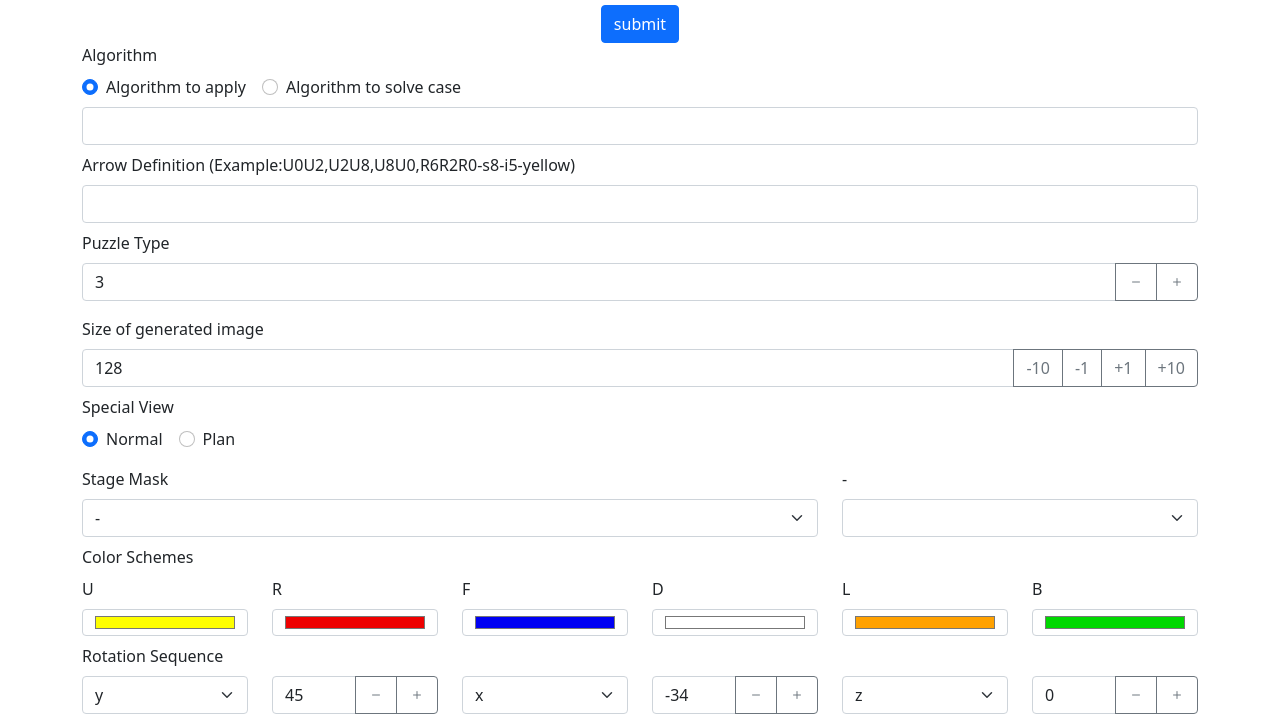
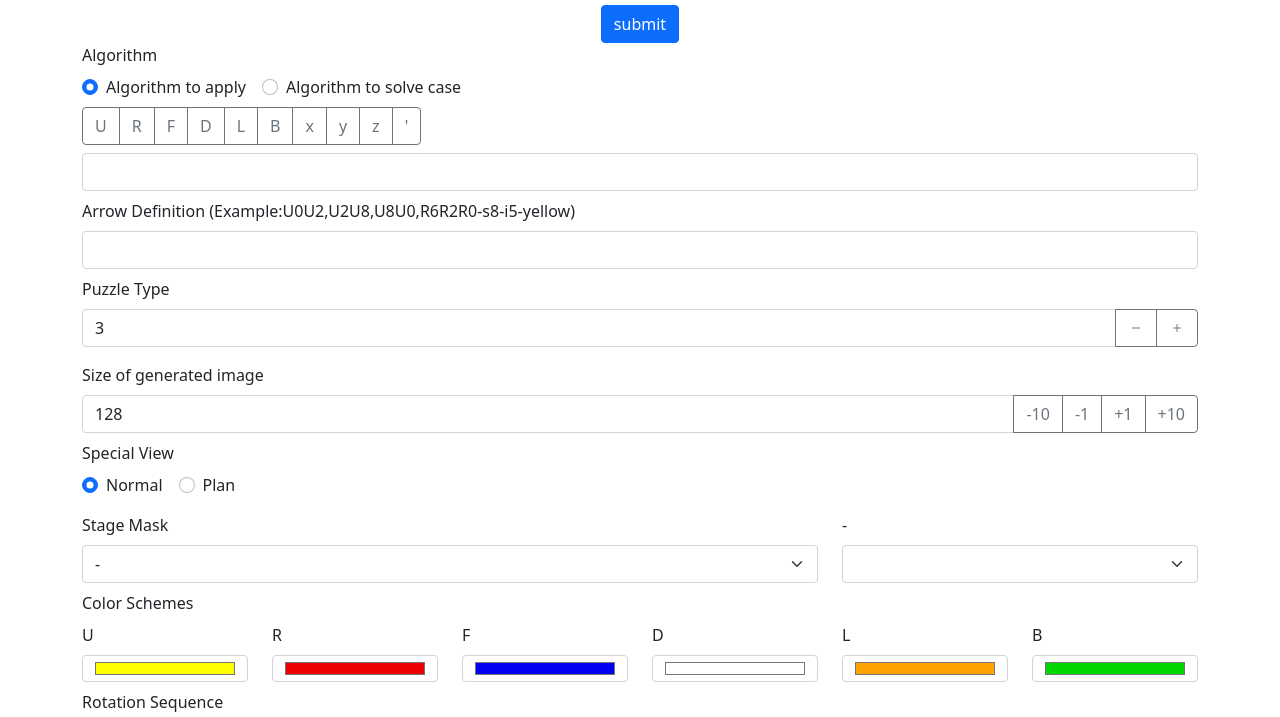
Before and after one commit to roudai/VisualCubeEditor2, a plain HTML site: page index.html in a window 1280 px wide. Shown: the part 131-848 px from the top of the page. Drawn offline with nearby package versions, Linux system fonts and the light colour scheme.

```diff
--- a/index.html
+++ b/index.html
@@ -17,11 +17,11 @@
     </div>
 
     <div class="text-center">
-      <button type="submit" class="btn btn-primary mt-2" v-on:click="drawCube">submit</button>
+      <button type="submit" class="btn btn-primary mt-2" @click="drawCube">submit</button>
     </div>
 
     <!-- Algorithm -->
-    <div class="mb-2 top-10">
+    <div class="mb-2">
       <div>
         <label class="form-label" for="algorithm">Algorithm</label>
       </div>
@@ -32,6 +32,18 @@
       <div class="form-check form-check-inline mb-2">
         <input class="form-check-input" type="radio" name="algorithmRadioOptions" id="algorithmRadio2" value="case" v-model="algtype">
         <label class="form-check-label" for="algorithmRadio2">Algorithm to solve case</label>
+      </div>
+      <div class="input-group form-inline mb-2">
+        <button class="btn btn-outline-secondary" type="button" @click="addAlgorithm('U')">U</button>
+        <button class="btn btn-outline-secondary" type="button" @click="addAlgorithm('R')">R</button>
+        <button class="btn btn-outline-secondary" type="button" @click="addAlgorithm('F')">F</button>
+        <button class="btn btn-outline-secondary" type="button" @click="addAlgorithm('D')">D</button>
+        <button class="btn btn-outline-secondary" type="button" @click="addAlgorithm('L')">L</button>
+        <button class="btn btn-outline-secondary" type="button" @click="addAlgorithm('B')">B</button>
+        <button class="btn btn-outline-secondary" type="button" @click="addAlgorithm('x')">x</button>
+        <button class="btn btn-outline-secondary" type="button" @click="addAlgorithm('y')">y</button>
+        <button class="btn btn-outline-secondary" type="button" @click="addAlgorithm('z')">z</button>
+        <button class="btn btn-outline-secondary" type="button" @click="addAlgorithm('\'')">'</button>
       </div>
       <input type="text" class="form-control" id="algorithm" v-model="algorithm">
     </div>
@@ -91,7 +103,7 @@
             <option value="ll">LL</option>
             <option value="cll">CLL</option>
             <option value="ell">ELL</option>
-            <option value="oll">oll</option>
+            <option value="oll">OLL</option>
             <option value="ocll">OCLL</option>
             <option value="oell">OELL</option>
             <option value="coll">COLL</option>
```
